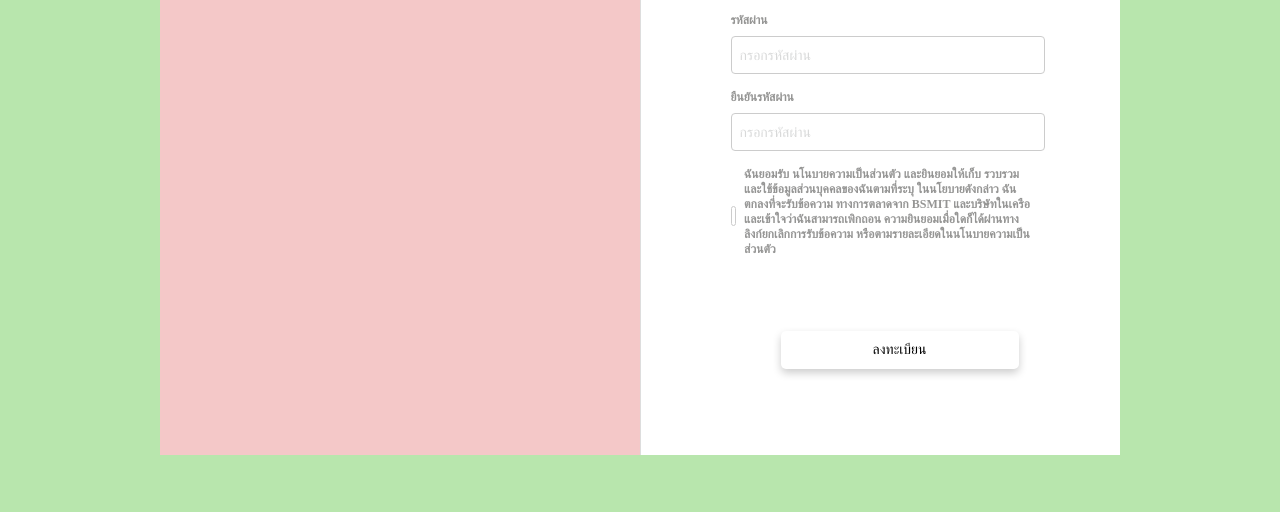
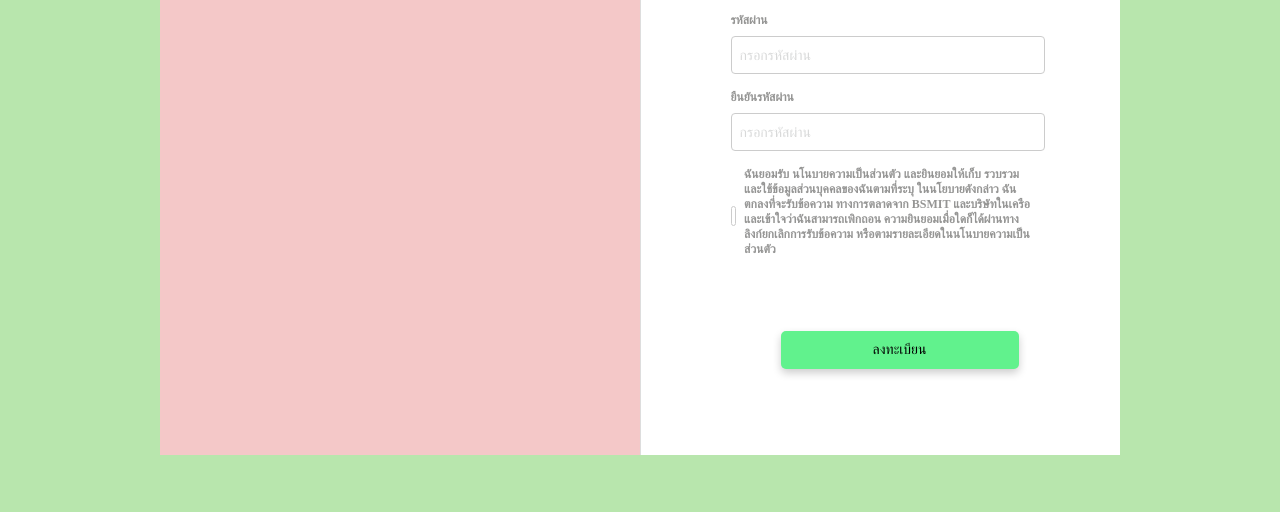
Before and after one commit to Jimmiejay/Bsmit, a React app: page /Register in a window 1280 px wide. In both pictures the pointer is over the button "ลงทะเบียน". Shown: the part 288-800 px from the top of the page. Built offline with nearby package versions, Linux system fonts and the light colour scheme; a web font is replaced by a local one.

Commit message:
update formstyle,RegisterContainerStyle

```diff
--- a/src/pages/Register/RegisterContainer/style.css
+++ b/src/pages/Register/RegisterContainer/style.css
@@ -1,5 +1,6 @@
 .registerpage {
     background-color: rgb(184, 230, 173);
+    /* background-color: white; */
     /* position: static; */
     /* top: 68px; */
     text-align: left;
--- a/src/pages/Register/form/style.css
+++ b/src/pages/Register/form/style.css
@@ -116,7 +116,7 @@
 }
 
 .registerform button:hover {
-    background-color: white;
+    background-color: rgb(97, 242, 141);
     box-shadow: 0 4px 8px rgba(0, 0, 0, 0.2);
     color: black;
 }
@@ -124,6 +124,7 @@
 .registerform button:active {
     background-color: #004085;
     box-shadow: 0 2px 4px rgba(0, 0, 0, 0.2);
+    color: white;
 }
 
 /* .registerform button:focus {
```
